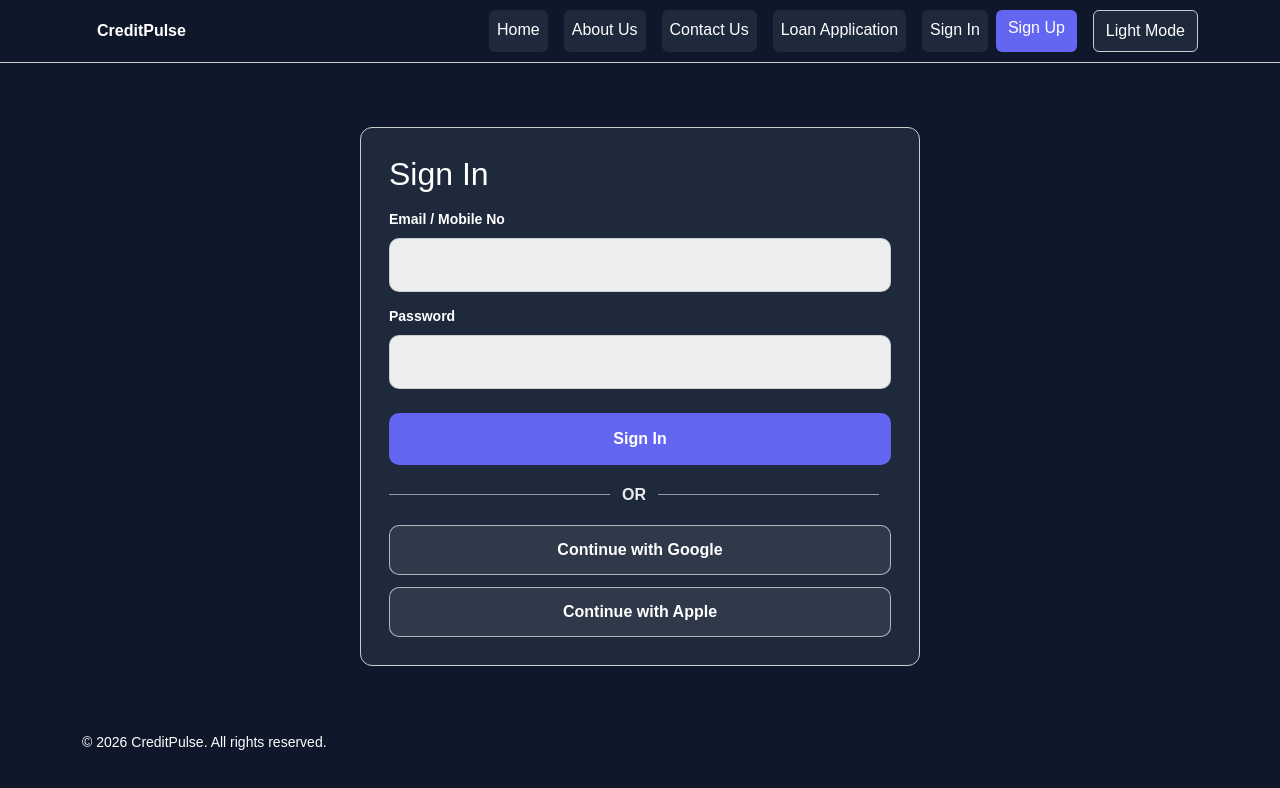
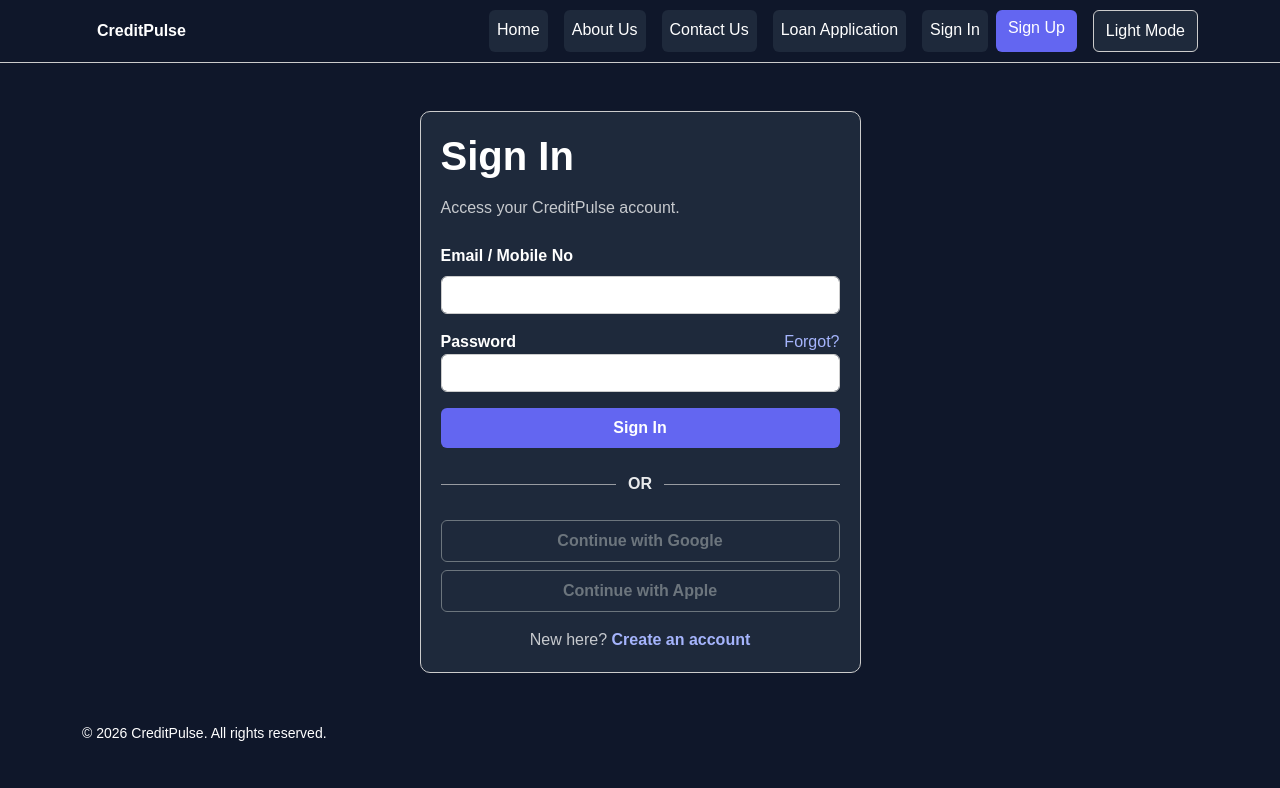
Before and after one commit to mnsv-solutions/Team4Capstone, a Next.js app in the folder credit-pulse/frontend/: page /signin in a window 1280 px wide. Shown: the top 788 px of the page. Built offline with nearby package versions, Linux system fonts and the light colour scheme.

Commit message:
Frontend: Implement sign-in and sign-up pages with validation and backend API integration

```diff
--- a/credit-pulse/frontend/src/app/signin/page.tsx
+++ b/credit-pulse/frontend/src/app/signin/page.tsx
@@ -24,18 +24,10 @@ export default function SignInPage() {
     if (Object.keys(validationErrors).length > 0) return;
 
     setIsSubmitting(true);
+    setSuccessMsg("");
 
     try {
-      // TODO: Build this URL dynamically from environment variables
-      await axios.post("http://localhost:8080/auth/signin", {
-          loginId,
-          password,
-      }, {
-        headers: {
-          "Content-Type": "application/json",
-          "Allow-Control-Allow-Origin": "*",
-        },
-      });
+      await axios.post("/api/auth/signin", { loginId, password });
 
       setSuccessMsg("Signed in successfully. Redirecting to Home...");
       setTimeout(() => {
@@ -71,7 +63,7 @@ export default function SignInPage() {
     setSuccessMsg(
       provider === "google"
         ? "Google sign-in (dummy). Redirecting to Home..."
-        : "Apple sign-in (dummy). Redirecting to Home...",
+        : "Apple sign-in (dummy). Redirecting to Home..."
     );
 
     setTimeout(() => {
@@ -80,27 +72,28 @@ export default function SignInPage() {
   };
 
   return (
-    <main className="panel form-wrap" aria-labelledby="signin-title">
-      <h1 id="signin-title" className="form-title">
-        Sign In
-      </h1>
+    <main className="container py-4">
+      <div className="row justify-content-center">
+        <div className="col-12 col-sm-10 col-md-8 col-lg-5">
+          <div className="cp-card auth-card">
+            <h1 className="fw-bold mb-3">Sign In</h1>
+            <p className="mb-4 auth-muted">Access your CreditPulse account.</p>
 
-      <div className="form-area">
-        <form className="signin-form" onSubmit={handleSubmit} noValidate>
             {successMsg && (
-            <div className="alert success" role="status" aria-live="polite">
+              <div className="alert alert-success" role="status" aria-live="polite">
                 {successMsg}
               </div>
             )}
 
-          <div className="form-group-lg">
-            <label className="label" htmlFor="loginId">
+            <form onSubmit={handleSubmit} noValidate>
+              <div className="mb-3">
+                <label htmlFor="loginId" className="form-label fw-semibold">
                   Email / Mobile No
                 </label>
                 <input
                   id="loginId"
                   name="loginId"
-              className={`input ${errors.loginId ? "input-error" : ""}`}
+                  className={`form-control ${errors.loginId ? "is-invalid" : ""}`}
                   type="text"
                   value={loginId}
                   onChange={(e) => setLoginId(e.target.value)}
@@ -110,20 +103,26 @@ export default function SignInPage() {
                   required
                 />
                 {errors.loginId && (
-              <p id="loginId-error" className="error-text" role="alert">
+                  <div id="loginId-error" className="invalid-feedback">
                     {errors.loginId}
-              </p>
+                  </div>
                 )}
               </div>
 
-          <div className="form-group-sm">
-            <label className="label" htmlFor="password">
+              <div className="mb-3">
+                <div className="d-flex justify-content-between align-items-center">
+                  <label htmlFor="password" className="form-label fw-semibold mb-0">
                     Password
                   </label>
+                  <a className="auth-link" href="/forgot-password">
+                    Forgot?
+                  </a>
+                </div>
+
                 <input
                   id="password"
                   name="password"
-              className={`input ${errors.password ? "input-error" : ""}`}
+                  className={`form-control ${errors.password ? "is-invalid" : ""}`}
                   type="password"
                   value={password}
                   onChange={(e) => setPassword(e.target.value)}
@@ -133,30 +132,31 @@ export default function SignInPage() {
                   required
                 />
                 {errors.password && (
-              <p id="password-error" className="error-text" role="alert">
+                  <div id="password-error" className="invalid-feedback">
                     {errors.password}
-              </p>
+                  </div>
                 )}
               </div>
 
-          <button type="submit" className="primary-btn" disabled={isSubmitting}>
+              <button
+                type="submit"
+                className="btn btn-primary w-100 fw-bold py-2"
+                disabled={isSubmitting}
+              >
                 {isSubmitting ? "Signing In..." : "Sign In"}
               </button>
 
-          <div
-            className="or-row clearfix"
-            aria-label="Alternative sign in options"
-          >
-            <div className="or-line" aria-hidden="true" />
-            <div className="or-text" aria-hidden="true">
+              <div className="auth-or my-4" aria-label="Alternative sign in options">
+                <div className="auth-or-line" aria-hidden="true" />
+                <div className="auth-or-text" aria-hidden="true">
                   OR
                 </div>
-            <div className="or-line" aria-hidden="true" />
+                <div className="auth-or-line" aria-hidden="true" />
               </div>
 
               <button
                 type="button"
-            className="social-btn"
+                className="btn btn-outline-secondary w-100 fw-semibold py-2 mb-2"
                 onClick={() => handleSocial("google")}
                 disabled={isSubmitting}
               >
@@ -165,13 +165,22 @@ export default function SignInPage() {
 
               <button
                 type="button"
-            className="social-btn"
+                className="btn btn-outline-secondary w-100 fw-semibold py-2"
                 onClick={() => handleSocial("apple")}
                 disabled={isSubmitting}
               >
                 Continue with Apple
               </button>
+
+              <p className="text-center mt-3 mb-0">
+                <span className="auth-muted">New here?</span>{" "}
+                <a className="auth-link fw-semibold" href="/signup">
+                  Create an account
+                </a>
+              </p>
             </form>
+          </div>
+        </div>
       </div>
     </main>
   );
```
Lines whose indentation alone changed are shown as unchanged.
